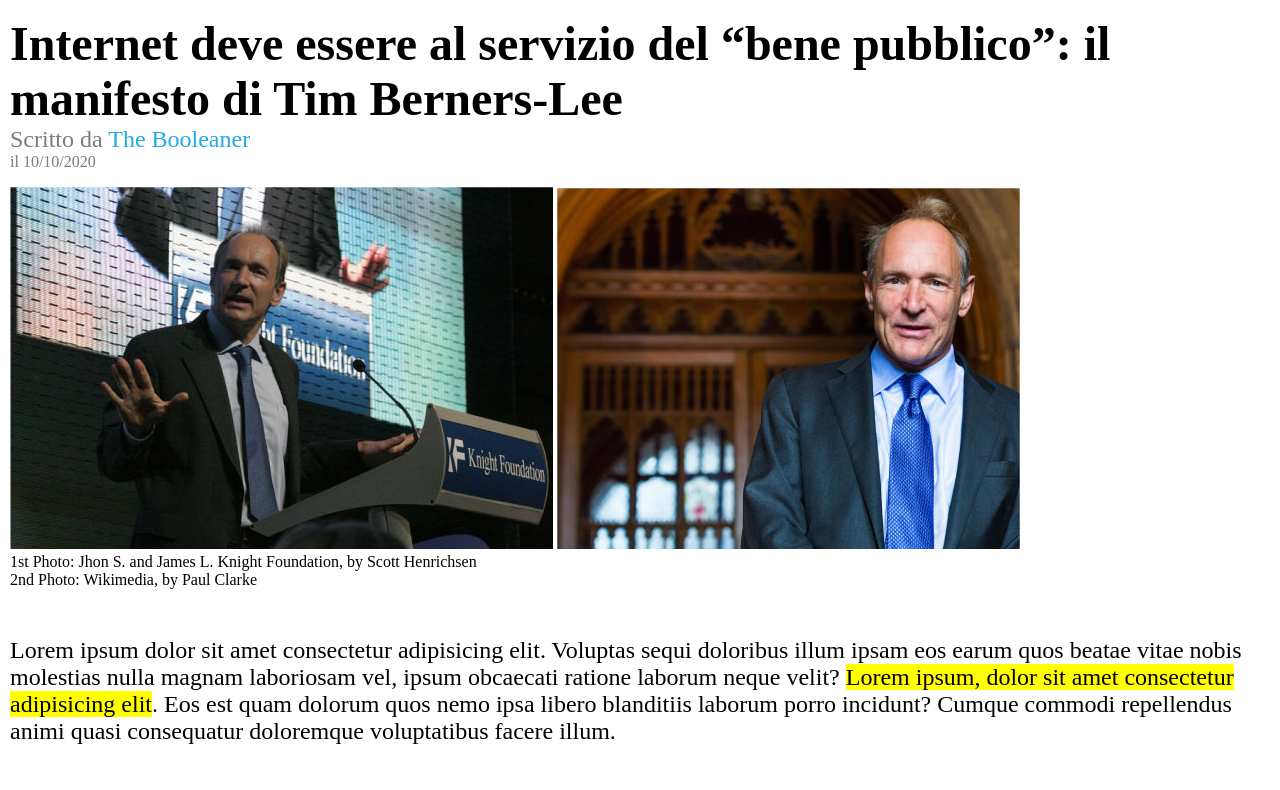
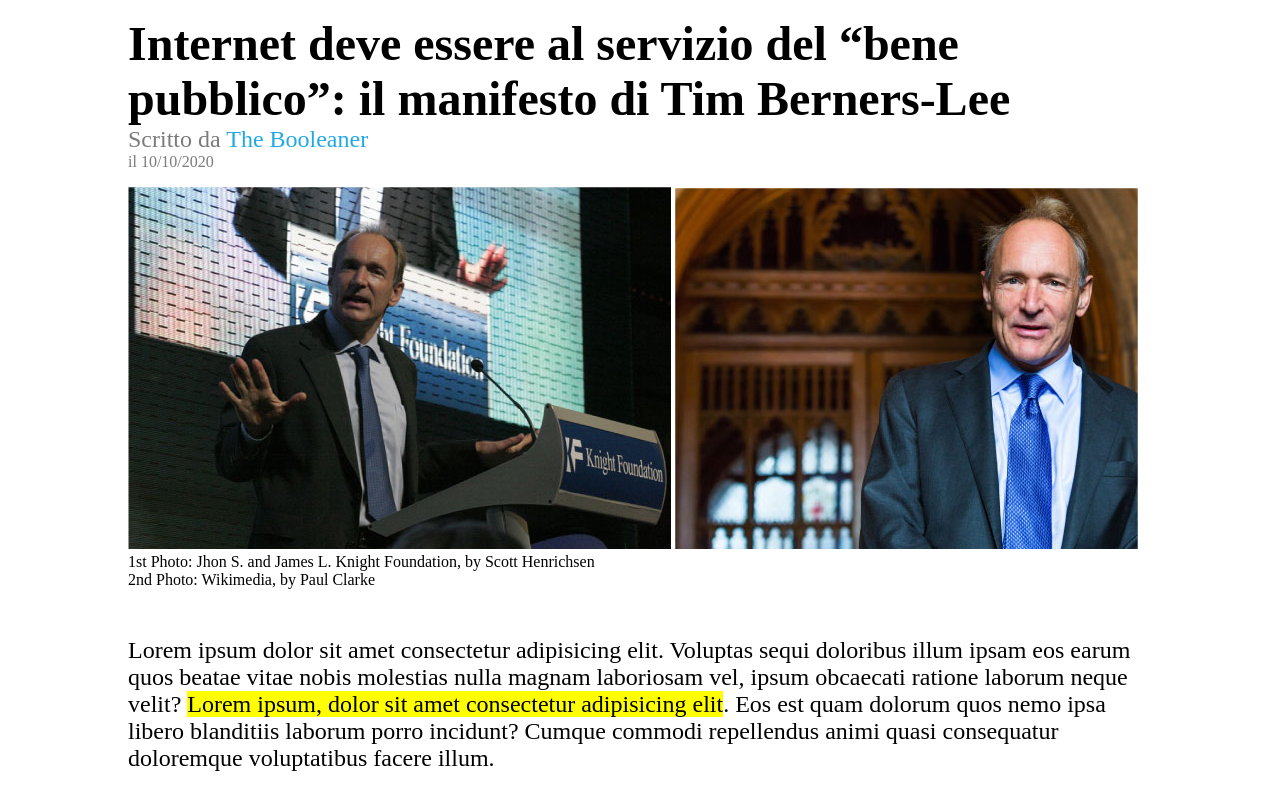
Before and after one commit to IO-underscorre/html-css-booleaner, a plain HTML site: page bonus/index.html in a window 1280 px wide. Shown: the part 76-866 px from the top of the page. Drawn offline with Linux system fonts and the light colour scheme.

Commit message:
Exercise completed

```diff
--- a/bonus/style.css
+++ b/bonus/style.css
@@ -6,8 +6,8 @@
 
 /* To align every element without changing backgrounds */
 body > * > * {
-    margin-left: 10px;
-    margin-right: 10px;
+    margin-left: 10%;
+    margin-right: 10%;
 }
 
 header {
```
